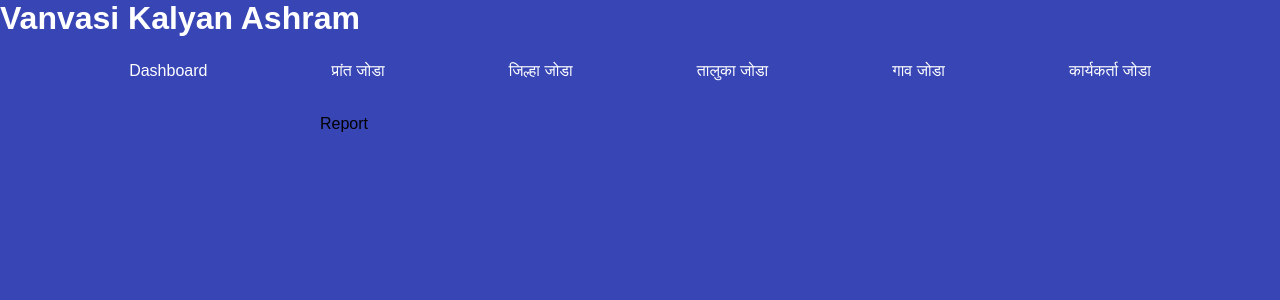
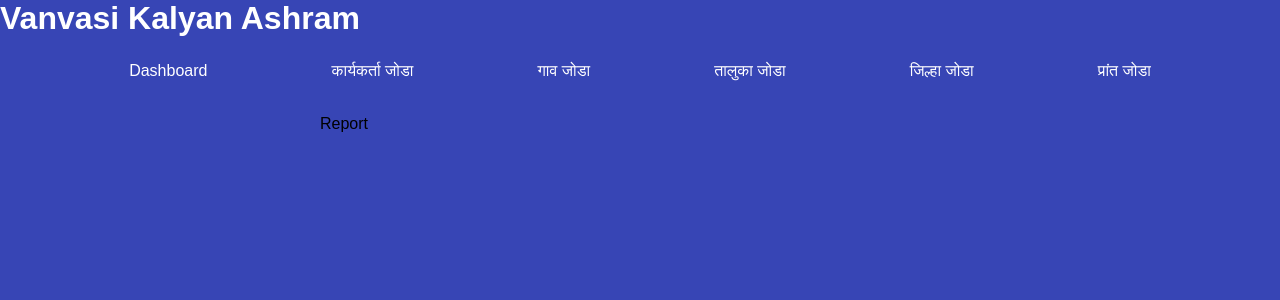
Before and after one commit to girishkuwar/ashram, a React (Vite) app: page /admin in a window 1280 px wide. Shown: the top 300 px of the page. Built offline with nearby package versions, Linux system fonts and the light colour scheme.

Commit message:
order done

```diff
--- a/src/admin/Admin.jsx
+++ b/src/admin/Admin.jsx
@@ -34,11 +34,11 @@
         <nav>
             <ul>
                 <li><NavLink to={"/admin"}>Dashboard</NavLink></li>
+                <li><NavLink to={"addworker"}>कार्यकर्ता जोडा</NavLink></li>
+                <li><NavLink to={"addvilage"}>गाव जोडा</NavLink></li>
+                <li><NavLink to={"adddivision"}>तालुका जोडा</NavLink></li>
+                <li><NavLink to={"adddistrict"}>जिल्हा जोडा</NavLink></li>
                 <li><NavLink to={"addprant"}>प्रांत जोडा</NavLink></li>
-                <li><NavLink to={"adddistrict"}>जिल्हा जोडा</NavLink></li>
-                <li><NavLink to={"adddivision"}>तालुका जोडा</NavLink></li>
-                <li><NavLink to={"addvilage"}>गाव जोडा</NavLink></li>
-                <li><NavLink to={"addworker"}>कार्यकर्ता जोडा</NavLink></li>
             </ul>
         </nav>
         <div className={style.admin_container}>
```
